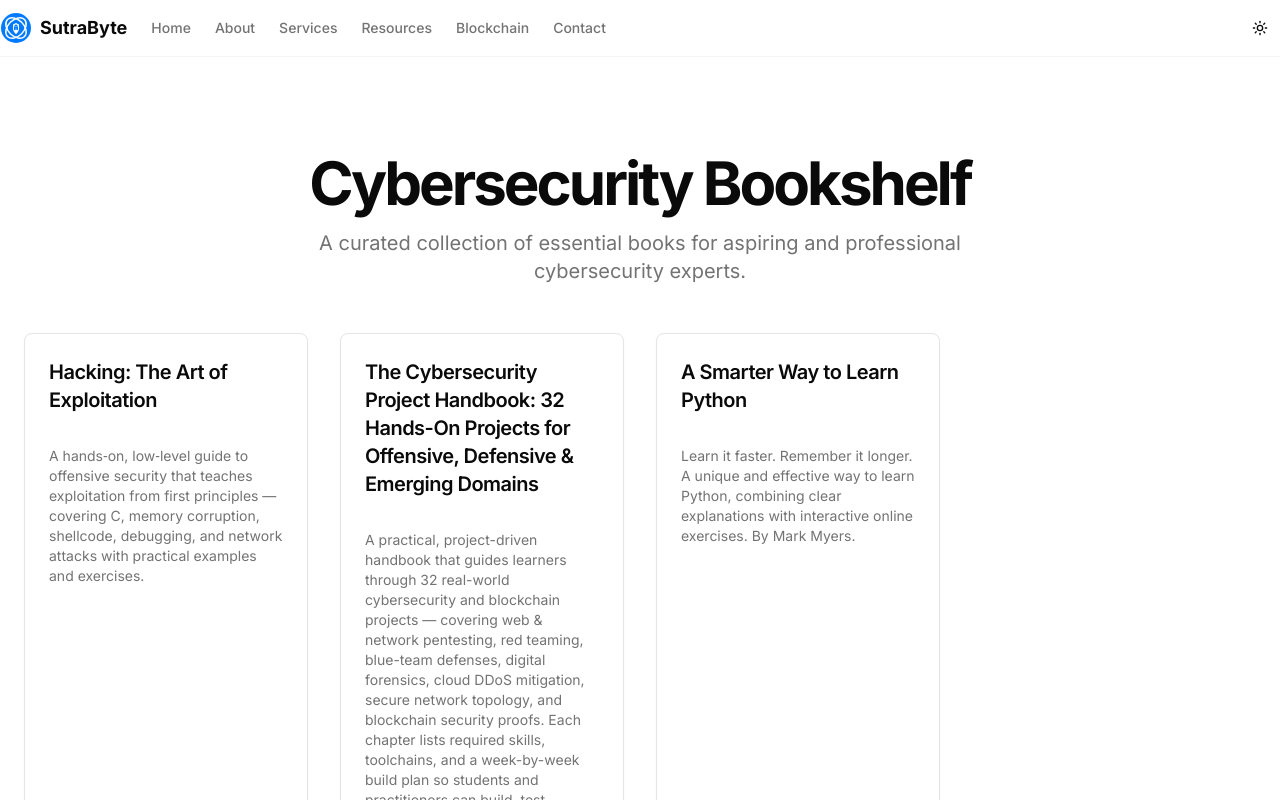
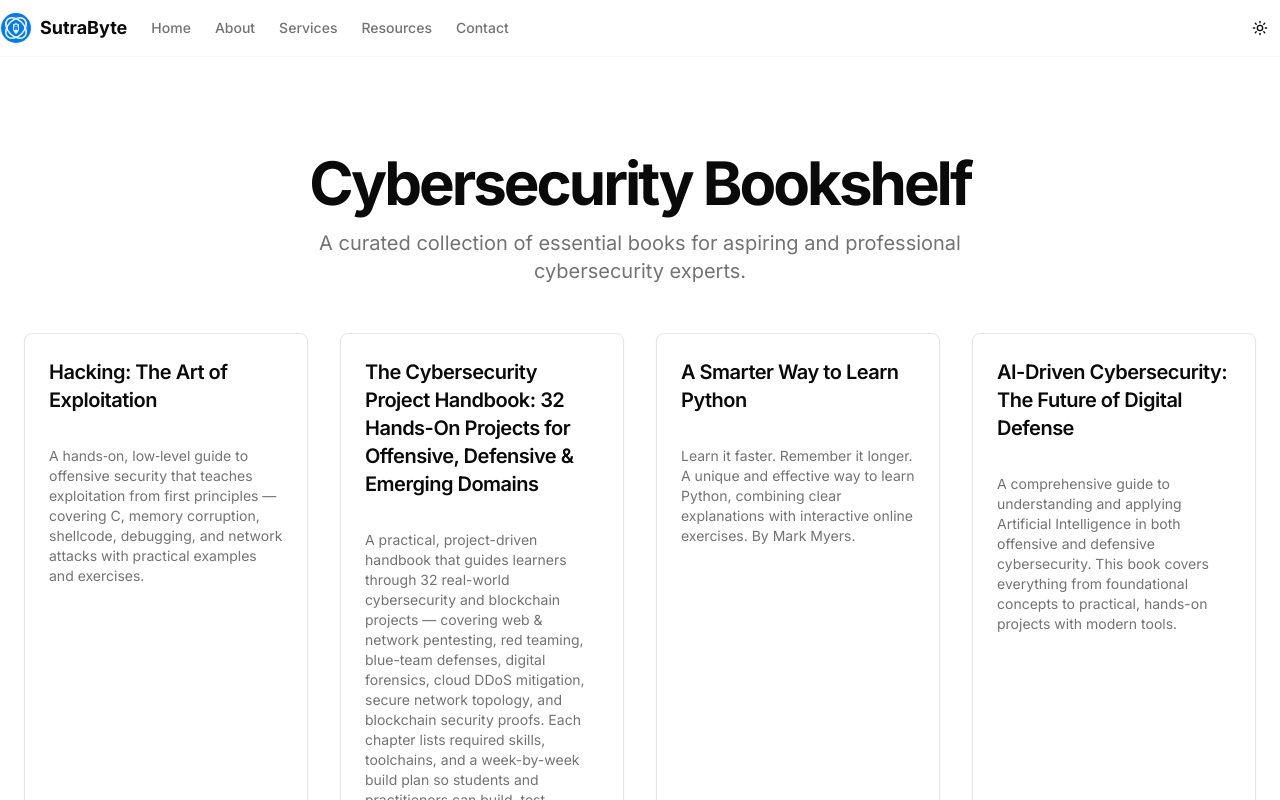
Before and after one commit to Vinayakgupta1/SutraByte, a Next.js app: page /books in a window 1280 px wide. Shown: the top 800 px of the page. Built offline with nearby package versions, Linux system fonts and the light colour scheme.

Commit message:
Add files via upload

```diff
--- a/src/app/books/[slug]/[chapter]/page.tsx
+++ b/src/app/books/[slug]/[chapter]/page.tsx
@@ -14,8 +14,30 @@ type ChapterPageProps = {
   params: {
     slug: string;
     chapter: string;
-  };
+  } | Promise<{
+    slug: string;
+    chapter: string;
+  }>;
 };
+
+export async function generateStaticParams() {
+  const paths: { slug: string; chapter: string }[] = [];
+
+  const multiChapterBooks = books.filter((book) => book.type === 'multichapter');
+
+  multiChapterBooks.forEach((book) => {
+    if (book.summary) {
+      paths.push({ slug: book.url, chapter: 'summary' });
+    }
+    if (book.chapters) {
+      for (let i = 1; i <= book.chapters; i++) {
+        paths.push({ slug: book.url, chapter: `chapter-${i}` });
+      }
+    }
+  });
+
+  return paths;
+}
 
 async function getChapterContent(slug: string, chapterSlug: string) {
   const book = books.find((b) => b.type === 'multichapter' && b.url === slug);
@@ -48,7 +70,8 @@ async function getChapterContent(slug: string, chapterSlug: string) {
 
 
 export default async function ChapterPage({ params }: ChapterPageProps) {
-  const data = await getChapterContent(params.slug, params.chapter);
+  const resolvedParams = await params;
+  const data = await getChapterContent(resolvedParams.slug, resolvedParams.chapter);
 
   if (!data) {
     notFound();
--- a/src/app/books/[slug]/page.tsx
+++ b/src/app/books/[slug]/page.tsx
@@ -11,7 +11,9 @@ import { ArrowRight } from 'lucide-react';
 type BookPageProps = {
   params: {
     slug: string;
-  };
+  } | Promise<{
+    slug: string;
+  }>;
 };
 
 async function getBookDetails(slug: string) {
@@ -31,7 +33,8 @@ export async function generateStaticParams() {
 }
 
 export default async function BookPage({ params }: BookPageProps) {
-  const data = await getBookDetails(params.slug);
+  const resolvedParams = await params;
+  const data = await getBookDetails(resolvedParams.slug);
 
   if (!data) {
     notFound();
@@ -47,10 +50,10 @@ export default async function BookPage({ params }: BookPageProps) {
 
   const chapterList = [];
   if (book.summary) {
-    chapterList.push({ title: 'Summary Chapter', url: `./${params.slug}/summary` });
+    chapterList.push({ title: 'Summary Chapter', url: `/books/${resolvedParams.slug}/summary` });
   }
   for (let i = 1; i <= (book.chapters || 0); i++) {
-    chapterList.push({ title: `Project Chapter ${i}`, url: `./${params.slug}/chapter-${i}` });
+    chapterList.push({ title: `Project Chapter ${i}`, url: `/books/${resolvedParams.slug}/chapter-${i}` });
   }
 
   return (
--- a/src/app/books/view/[slug]/page.tsx
+++ b/src/app/books/view/[slug]/page.tsx
@@ -11,8 +11,9 @@ type PdfViewerPageProps = {
   };
 };
 
-export default function PdfViewerPage({ params }: PdfViewerPageProps) {
-  const book = books.find((b) => b.url === params.slug && b.type === 'pdf');
+export default async function PdfViewerPage({ params }: PdfViewerPageProps) {
+  const { slug } = await params;
+  const book = books.find((b) => b.url === slug && b.type === 'pdf');
 
   if (!book) {
     notFound();
--- a/src/app/roadmaps/[slug]/page.tsx
+++ b/src/app/roadmaps/[slug]/page.tsx
@@ -43,7 +43,8 @@ export async function generateStaticParams() {
 }
 
 export default async function RoadmapPage({ params }: RoadmapPageProps) {
-  const data = await getRoadmapContent(params.slug);
+  const { slug } = await params;
+  const data = await getRoadmapContent(slug);
 
   if (!data) {
     notFound();
--- a/src/app/roadmaps/view/[slug]/page.tsx
+++ b/src/app/roadmaps/view/[slug]/page.tsx
@@ -11,8 +11,9 @@ type PdfViewerPageProps = {
   };
 };
 
-export default function PdfViewerPage({ params }: PdfViewerPageProps) {
-  const roadmap = roadmaps.find((r) => r.url === params.slug && r.type === 'pdf');
+export default async function PdfViewerPage({ params }: PdfViewerPageProps) {
+  const { slug } = await params;
+  const roadmap = roadmaps.find((r) => r.url === slug && r.type === 'pdf');
 
   if (!roadmap) {
     notFound();
--- a/src/lib/books-data.ts
+++ b/src/lib/books-data.ts
@@ -37,4 +37,14 @@ export const books: Book[] = [
     url: "a-smarter-way-to-learn-python",
     type: 'pdf',
   },
+  {
+    id: 4,
+    title: "AI-Driven Cybersecurity: The Future of Digital Defense",
+    description: "A comprehensive guide to understanding and applying Artificial Intelligence in both offensive and defensive cybersecurity. This book covers everything from foundational concepts to practical, hands-on projects with modern tools.",
+    tags: ["AI", "Machine Learning", "Cybersecurity", "Deep Learning", "Threat Detection", "Automation"],
+    url: "ai-driven-cybersecurity",
+    type: 'multichapter',
+    chapters: 20,
+    summary: true,
+  },
 ];
--- a/src/lib/constants.ts
+++ b/src/lib/constants.ts
@@ -3,6 +3,5 @@ export const NAV_LINKS = [
   { href: "/about", label: "About" },
   { href: "/services", label: "Services" },
   { href: "/resources", label: "Resources" },
-  { href: "/blockchain", label: "Blockchain" },
   { href: "/contact", label: "Contact" },
 ];
```
Also changed, not shown: src/app/layout.tsx (line endings or trailing spaces).
